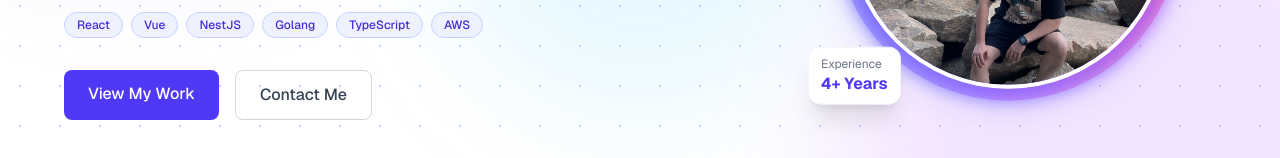
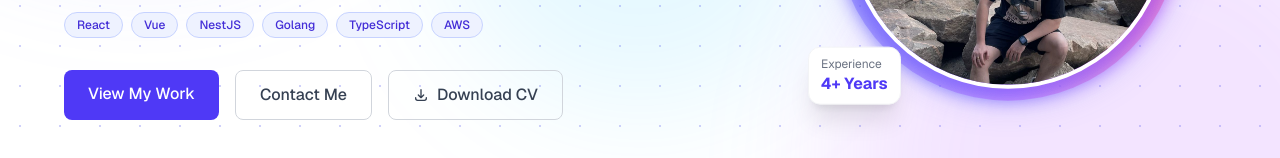
Before and after one commit to georgeaguilar/my-portfolio, a Next.js app: page / in a window 1280 px wide. Shown: the part 494-652 px from the top of the page. Built offline with nearby package versions, Linux system fonts and the light colour scheme.

Commit message:
feat: add CV download button to Hero section

```diff
--- a/src/components/Hero.tsx
+++ b/src/components/Hero.tsx
@@ -103,6 +103,16 @@
             >
               Contact Me
             </a>
+            <a
+              href="/cv-jorge-aguilar.pdf"
+              download
+              className="inline-flex items-center gap-2 px-6 py-3 border border-gray-300 dark:border-gray-700 text-gray-700 dark:text-gray-300 hover:border-indigo-600 dark:hover:border-indigo-400 hover:text-indigo-600 dark:hover:text-indigo-400 font-medium rounded-lg transition-all hover:-translate-y-0.5"
+            >
+              <svg xmlns="http://www.w3.org/2000/svg" className="w-4 h-4" fill="none" viewBox="0 0 24 24" stroke="currentColor" strokeWidth={2}>
+                <path strokeLinecap="round" strokeLinejoin="round" d="M4 16v1a3 3 0 003 3h10a3 3 0 003-3v-1m-4-4l-4 4m0 0l-4-4m4 4V4" />
+              </svg>
+              Download CV
+            </a>
           </div>
 
           {/* Social links */}
```
Also changed, not shown: 1 other file (tests, documents, lock files or other folders).
